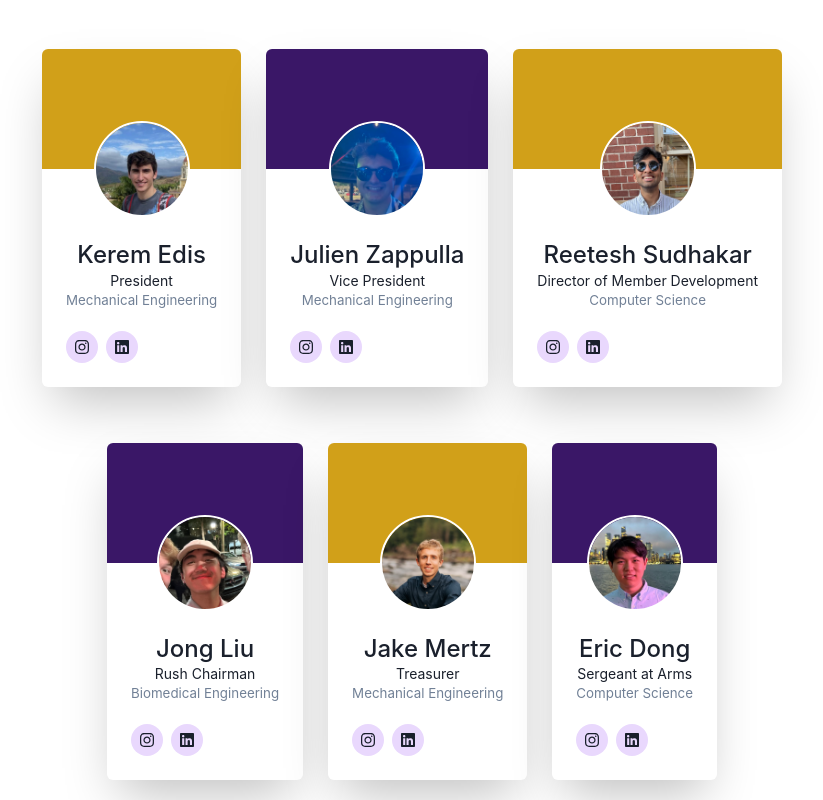
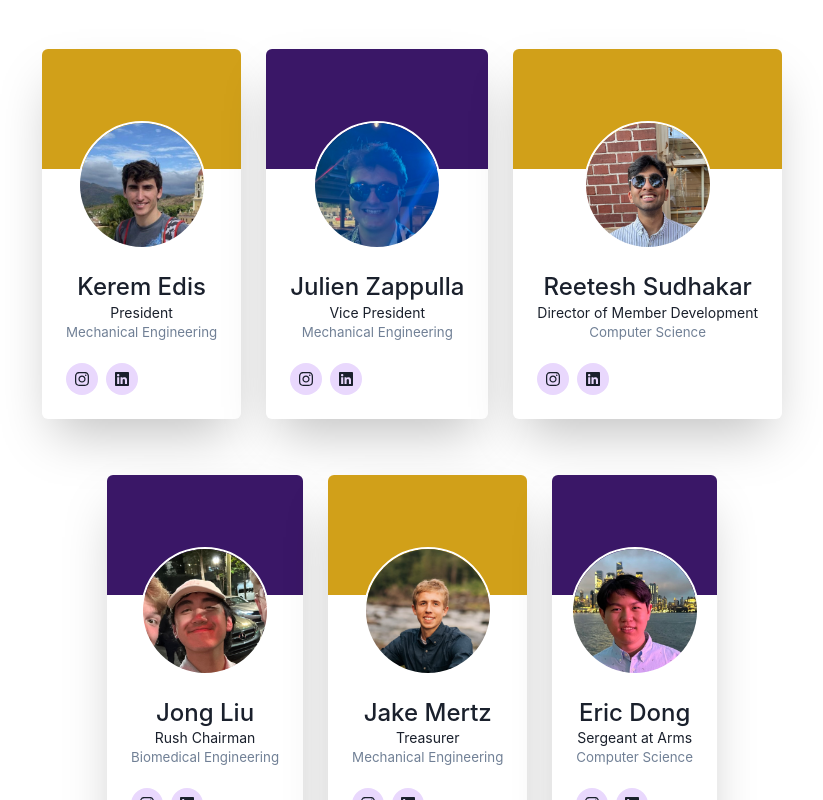
Before and after one commit to reeteshsudhakar/gtdelts-website, a Next.js app: page /officers in a window 1280 px wide. Shown: the part 1200-2000 px from the top of the page, without its empty margins (228-1051 px from the left). Built offline with nearby package versions, Linux system fonts and the light colour scheme.

Commit message:
minor updates to components

```diff
--- a/src/components/PersonProfile.tsx
+++ b/src/components/PersonProfile.tsx
@@ -45,7 +45,7 @@ export default function PersonProfile({ imagePath, backgroundPath, position, nam
                 />
                 <Flex justify={'center'} mt={-12}>
                     <Avatar
-                        size={'xl'}
+                        size={'2xl'}
                         src={imagePath}
                         css={{
                             border: '2px solid white',
--- a/src/components/warning.tsx
+++ b/src/components/warning.tsx
@@ -1,11 +1,13 @@
 'use client'
 
-import { Box, Heading, Text } from '@chakra-ui/react'
+import { Box, Center, Flex, Heading, Text } from '@chakra-ui/react'
 import { WarningTwoIcon } from '@chakra-ui/icons'
 
 
 const Warning = ({ title }: { title: string }) => {
     return (
+        <Flex minH='100vh' alignContent={'center'} justifyContent={'center'}>
+            <Center>
                 <Box textAlign="center" py={10} px={6}>
                     <WarningTwoIcon boxSize={'50px'} color={'orange.300'} />
                     <Heading as="h2" size="xl" mt={6} mb={2}>
@@ -15,6 +17,8 @@ const Warning = ({ title }: { title: string }) => {
                         The {title} page is under construction! Check back soon for updates.
                     </Text>
                 </Box>
+            </Center>
+        </Flex>
     )
 }
 
```
Also changed, not shown: 1 other file (tests, documents, lock files or other folders). Lines whose indentation alone changed are shown as unchanged.
